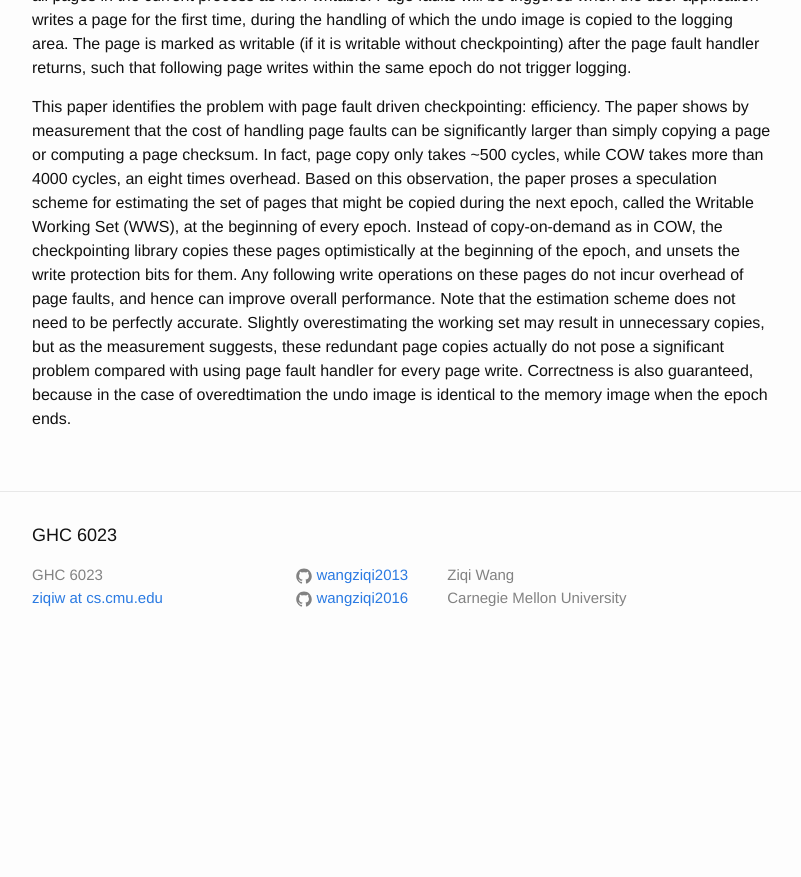
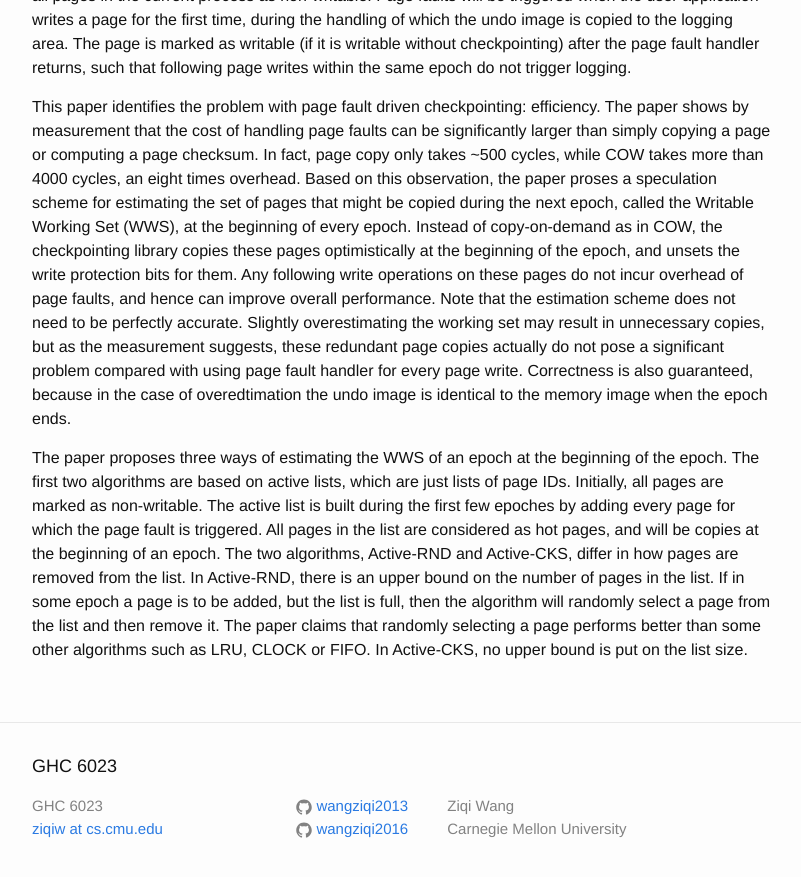
Before and after one commit to wangziqi2013/wangziqi2013.github.io, a Jekyll site: the page built from _posts/2018-03-11-speculative-memory-checkpointing.markdown, in a window 1280 px wide and 900 px high, scrolled down 706 px. Shown: the top 877 px of the window, without its empty margins (238-1039 px from the left). Built offline with Jekyll 4.4.1, drawn with Linux system fonts in a browser that asks for light colours; before the commit the page ends 1375 px from its top, so only the background shows below that.

Commit message:
Adding Active-RND

```diff
--- a/_posts/2018-03-11-speculative-memory-checkpointing.markdown
+++ b/_posts/2018-03-11-speculative-memory-checkpointing.markdown
@@ -37,3 +37,12 @@ performance. Note that the estimation scheme does not need to be perfectly accur
 may result in unnecessary copies, but as the measurement suggests, these redundant page copies actually do not pose a
 significant problem compared with using page fault handler for every page write. Correctness is also guaranteed, because
 in the case of overedtimation the undo image is identical to the memory image when the epoch ends.
+
+The paper proposes three ways of estimating the WWS of an epoch at the beginning of the epoch. The first two algorithms
+are based on active lists, which are just lists of page IDs. Initially, all pages are marked as non-writable. The active
+list is built during the first few epoches by adding every page for which the page fault is triggered. All pages in the
+list are considered as hot pages, and will be copies at the beginning of an epoch. The two algorithms, Active-RND and
+Active-CKS, differ in how pages are removed from the list. In Active-RND, there is an upper bound on the number of pages
+in the list. If in some epoch a page is to be added, but the list is full, then the algorithm will randomly select a page
+from the list and then remove it. The paper claims that randomly selecting a page performs better than some other algorithms
+such as LRU, CLOCK or FIFO. In Active-CKS, no upper bound is put on the list size.
```
